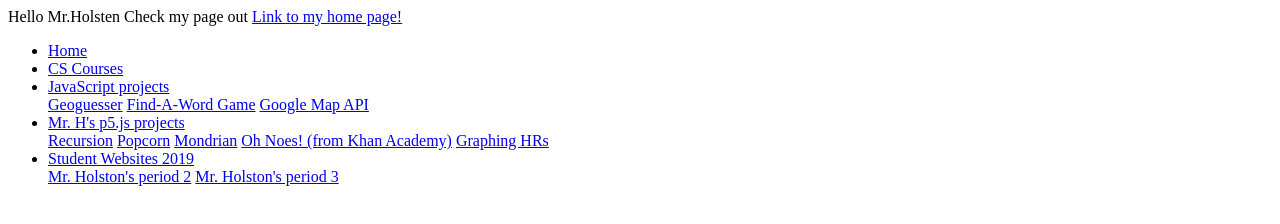
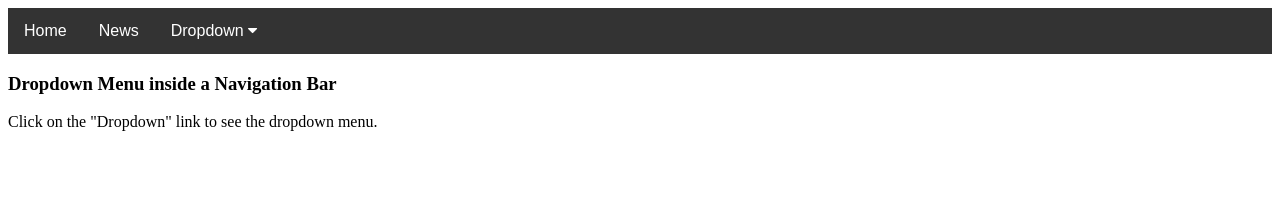
Before and after one commit to lucianrodriguez/Lucian, a plain HTML site: page index.html in a window 1280 px wide. Drawn offline with Linux system fonts and the light colour scheme.

Commit message:
Update index.html

```diff
--- a/index.html
+++ b/index.html
@@ -1,57 +1,108 @@
-
 <!DOCTYPE html>
 <html>
-  <head>
-    Hello Mr.Holsten
-    Check my page out
-    <a href="lucianrodriguez.github.io">Link to my home page!</a>
+<head>
+<meta name="viewport" content="width=device-width, initial-scale=1">
+<link rel="stylesheet" href="https://cdnjs.cloudflare.com/ajax/libs/font-awesome/4.7.0/css/font-awesome.min.css">
+<style>
+.navbar {
+  overflow: hidden;
+  background-color: #333;
+  font-family: Arial, Helvetica, sans-serif;
+}
 
-  </head>
+.navbar a {
+  float: left;
+  font-size: 16px;
+  color: white;
+  text-align: center;
+  padding: 14px 16px;
+  text-decoration: none;
+}
 
-  <body>
-<ul>
-<!–– home-->
-<li><a href="index.html">Home</a></li>
-<!–– in progress BHS TRECS courses-->
-<li><a href="BHS-TRECS-Course-Catalog-2018-19.pdf">CS Courses</a></li>
+.dropdown {
+  float: left;
+  overflow: hidden;
+}
 
-<!–– JavaScript projects dropdown-->
-<li class="dropdown">
-<a href="javascript:void(0)" class="dropbtn">JavaScript projects</a>
-<div class="dropdown-content">
-<a href="geoguesser.html">Geoguesser</a>
-<a href="wordgame.html">Find-A-Word Game</a>
-<a href="map.html">Google Map API</a>
+.dropdown .dropbtn {
+  cursor: pointer;
+  font-size: 16px;
+  border: none;
+  outline: none;
+  color: white;
+  padding: 14px 16px;
+  background-color: inherit;
+  font-family: inherit;
+  margin: 0;
+}
 
+.navbar a:hover, .dropdown:hover .dropbtn, .dropbtn:focus {
+  background-color: red;
+}
 
+.dropdown-content {
+  display: none;
+  position: absolute;
+  background-color: #f9f9f9;
+  min-width: 160px;
+  box-shadow: 0px 8px 16px 0px rgba(0,0,0,0.2);
+  z-index: 1;
+}
+
+.dropdown-content a {
+  float: none;
+  color: black;
+  padding: 12px 16px;
+  text-decoration: none;
+  display: block;
+  text-align: left;
+}
+
+.dropdown-content a:hover {
+  background-color: #ddd;
+}
+
+.show {
+  display: block;
+}
+</style>
+</head>
+<body>
+
+<div class="navbar">
+  <a href="#home">Home</a>
+  <a href="#news">News</a>
+  <div class="dropdown">
+  <button class="dropbtn" onclick="myFunction()">Dropdown
+    <i class="fa fa-caret-down"></i>
+  </button>
+  <div class="dropdown-content" id="myDropdown">
+    <a href="#">Link 1</a>
+    <a href="#">Link 2</a>
+    <a href="#">Link 3</a>
+  </div>
+  </div>
 </div>
-</li>
-<!–– p5 projects dropdown-->
-<li class="dropdown">
-<a href="javascript:void(0)" class="dropbtn">Mr. H's p5.js projects</a>
-<div class="dropdown-content">
-<a href="p5.html">Recursion</a>
-<a href="Popcorn.html">Popcorn</a>
-<a href="Mondrian.html">Mondrian</a>
-<a href="KhanOhNoes.html">Oh Noes! (from Khan Academy)</a>
-<a href="homeruns.html">Graphing HRs</a>
 
-</div>
-</li>
+<h3>Dropdown Menu inside a Navigation Bar</h3>
+<p>Click on the "Dropdown" link to see the dropdown menu.</p>
 
-<!–– student projects dropdown-->
-<li class="dropdown">
-<a href="javascript:void(0)" class="dropbtn">Student Websites 2019</a>
-<div class="dropdown-content">
-<a href="p2sites.html">Mr. Holston's period 2</a>
-<a href="p3sites.html">Mr. Holston's period 3</a>
+<script>
+/* When the user clicks on the button,
+toggle between hiding and showing the dropdown content */
+function myFunction() {
+  document.getElementById("myDropdown").classList.toggle("show");
+}
 
-</div>
-</li>
-
-
-</ul>
-
-<!–– nav bar ends here-->
-  </body>
+// Close the dropdown if the user clicks outside of it
+window.onclick = function(e) {
+  if (!e.target.matches('.dropbtn')) {
+  var myDropdown = document.getElementById("myDropdown");
+    if (myDropdown.classList.contains('show')) {
+      myDropdown.classList.remove('show');
+    }
+  }
+}
+</script>
+</body>
 </html>
```
